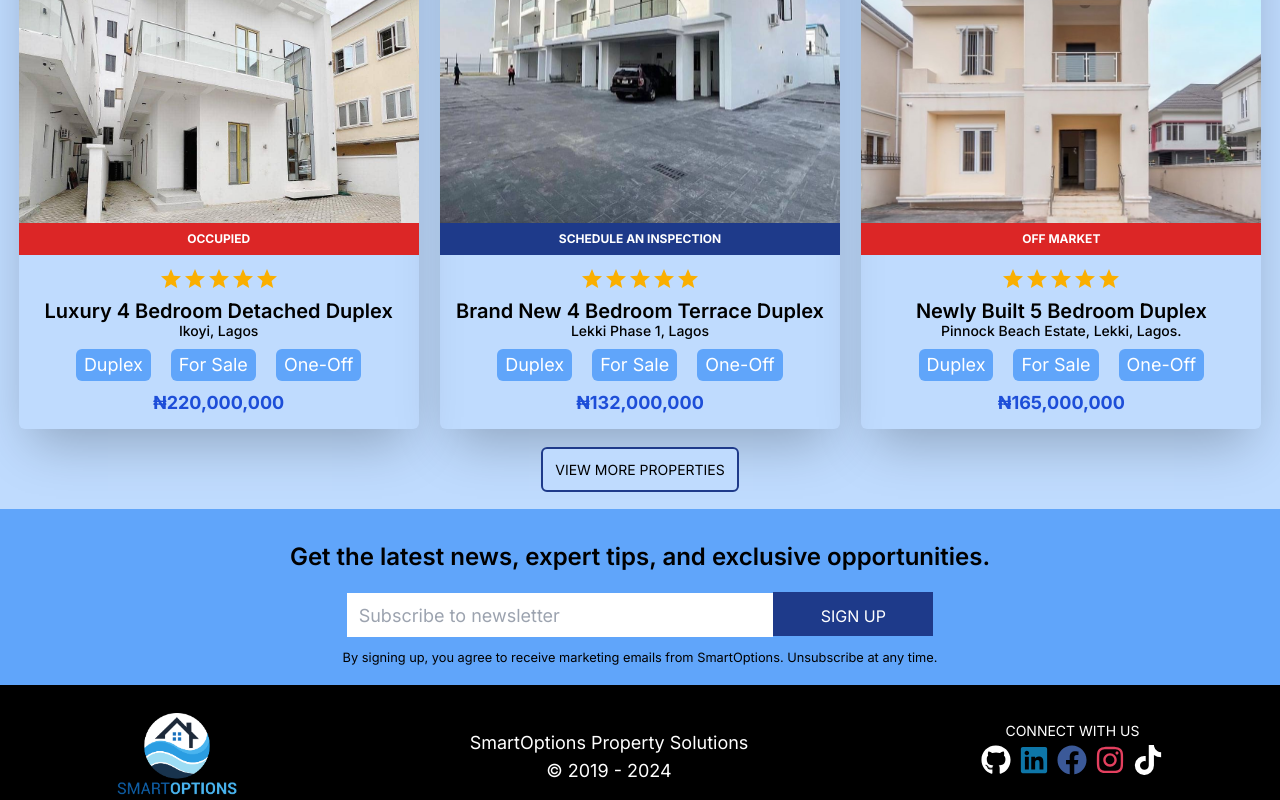
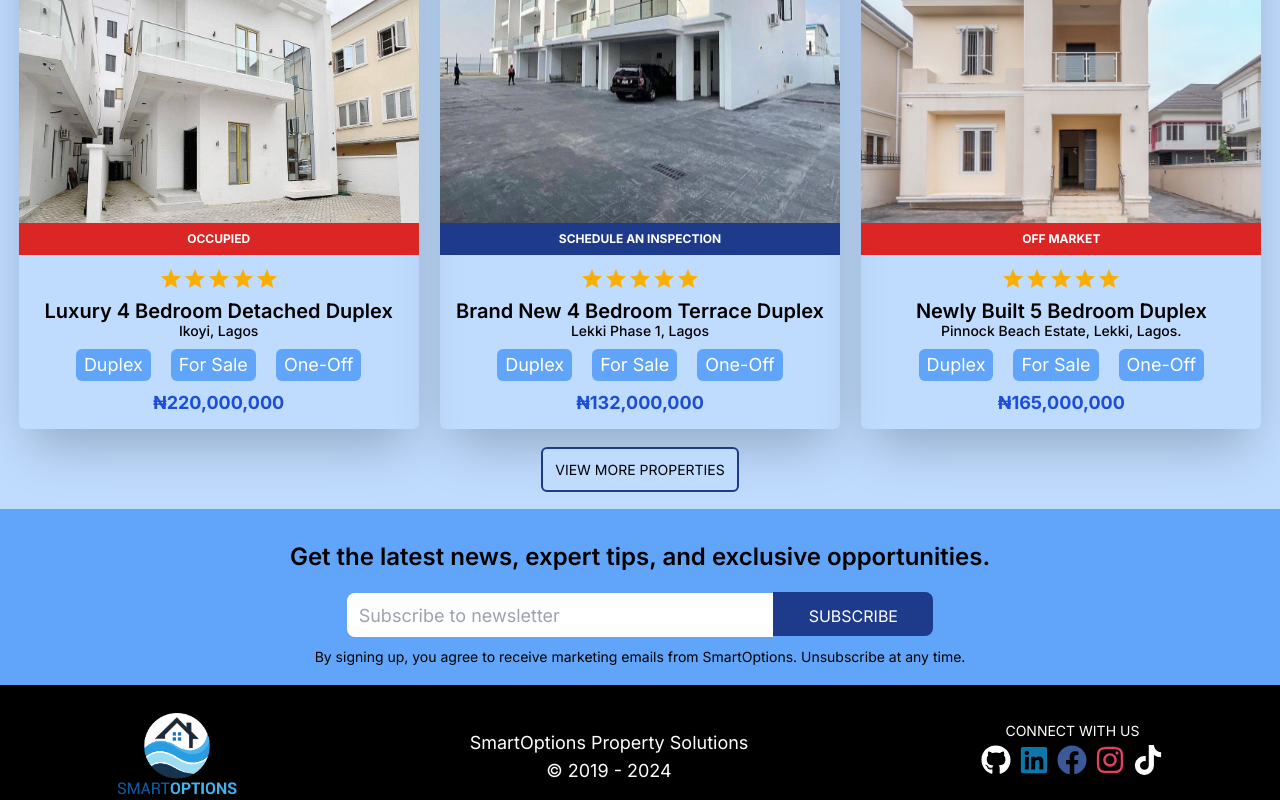
Before and after one commit to luap-trams/june_Final_capstone, a Next.js app: page / in a window 1280 px wide. Shown: the part 981-1781 px from the top of the page. Built offline with nearby package versions, Linux system fonts and the light colour scheme.

Commit message:
style: modify button styles

```diff
--- a/src/app/about/page.jsx
+++ b/src/app/about/page.jsx
@@ -8,7 +8,7 @@ const AboutUs = () => {
 
 
       <div className="text-center text-black p-10">
-        <h2 className="text-4xl font-bold mb-4">About Us</h2>
+        <h2 className="mt-12 text-2xl md:text-4xl font-bold mb-4 md:mt-6 ">About Us</h2>
         <p className="text-lg">
           Welcome to <strong>SmartOptions Property Solutions Limited!</strong>
         </p>
--- a/src/app/page.jsx
+++ b/src/app/page.jsx
@@ -35,12 +35,14 @@ export default function Home() {
         <div className='newsletter h-44 w-full pt-8 bg-blue-400 m-auto text-center'>
           <p className='text-md md:text-2xl font-semibold'>Get the latest news, expert tips, and exclusive opportunities.</p>
 
-<form action="https://formsubmit.co/3084d15bc47759fb2b4ce5bf4dfd3a91" method="POST">
+<form action="https://formsubmit.co/3084d15bc47759fb2b4ce5bf4dfd3a91" method="POST" >
+         <div className=''>
           <label htmlFor="email" id='email' name='email'></label>
-          <input className='h-7 w-3/6 text-xs mt-3 p-1.5 md:text-lg md:h-11 md:w-2/6 md:mt-5 md:p-3'type='email' id='email' name='email' placeholder='Subscribe to newsletter' required />
-          <button className=' text-white text-xs h-7 w-20 p-1.5 md:text-base md:h-11 md:w-40 md:mb-2 md:p-3 bg-blue-900 hover:bg-blue-800 text-center uppercase' type='submit' name='Sign up' id='Signup'>Sign up</button>
+          <input className='rounded-l-lg h-auto w-3/6 text-xs mt-3 p-1.5 md:text-lg md:h-11 md:w-2/6 md:mt-5 md:p-3'type='email' id='email' name='email' placeholder='Subscribe to newsletter' required />
+          <button className=' rounded-r-lg text-white text-xs h-auto w-20 p-1.5 md:text-base md:h-11 md:w-40 md:mb-2 md:p-3 bg-blue-900 hover:bg-blue-800 text-center uppercase' type='submit' name='Sign up' id='Signup'>subscribe</button>
+          </div>
 </form>
-          <small className='sm:mb-2 md:mb-7 md:pb-3'>By signing up, you agree to receive marketing emails from SmartOptions. Unsubscribe at any time.</small>
+          <small className='text-xs mb-2 md:mb-7 md:text-sm md:pb-3'>By signing up, you agree to receive marketing emails from SmartOptions. Unsubscribe at any time.</small>
         </div>
           {/* <Header /> */}
 
```
